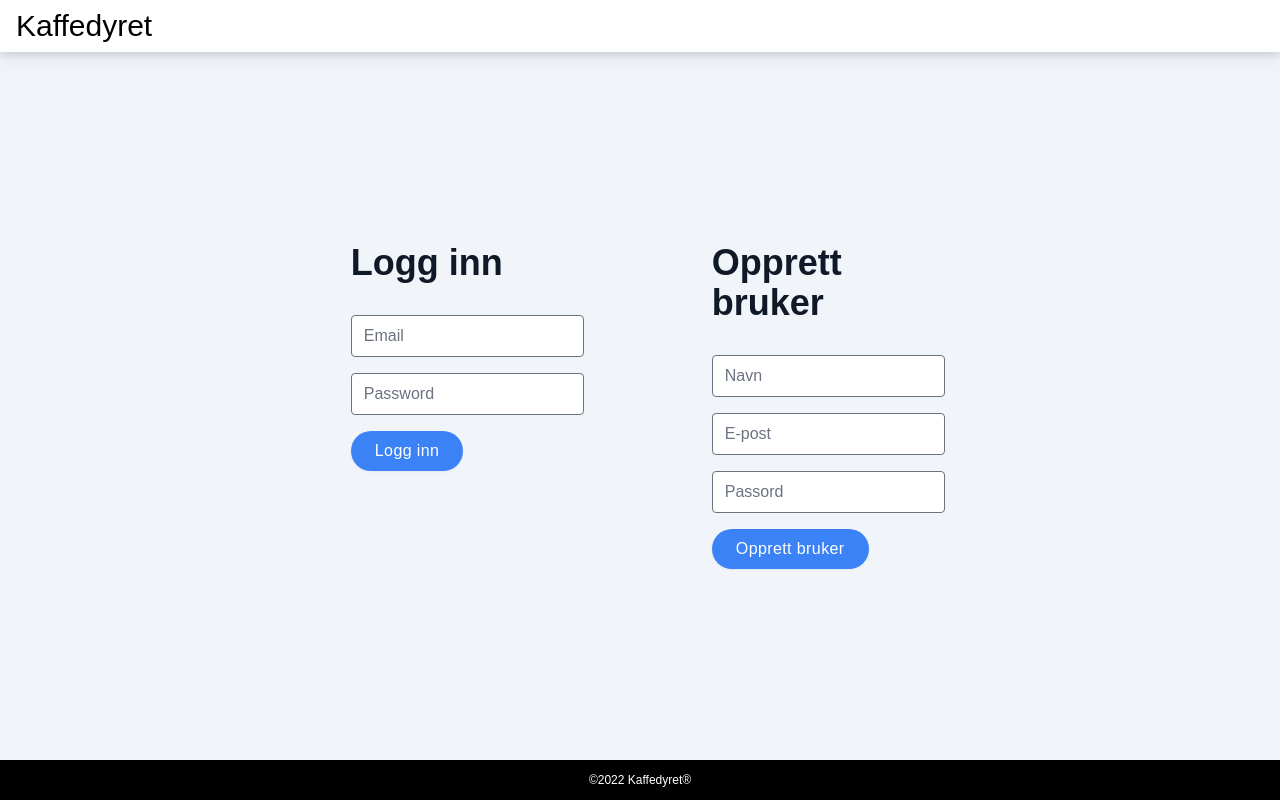
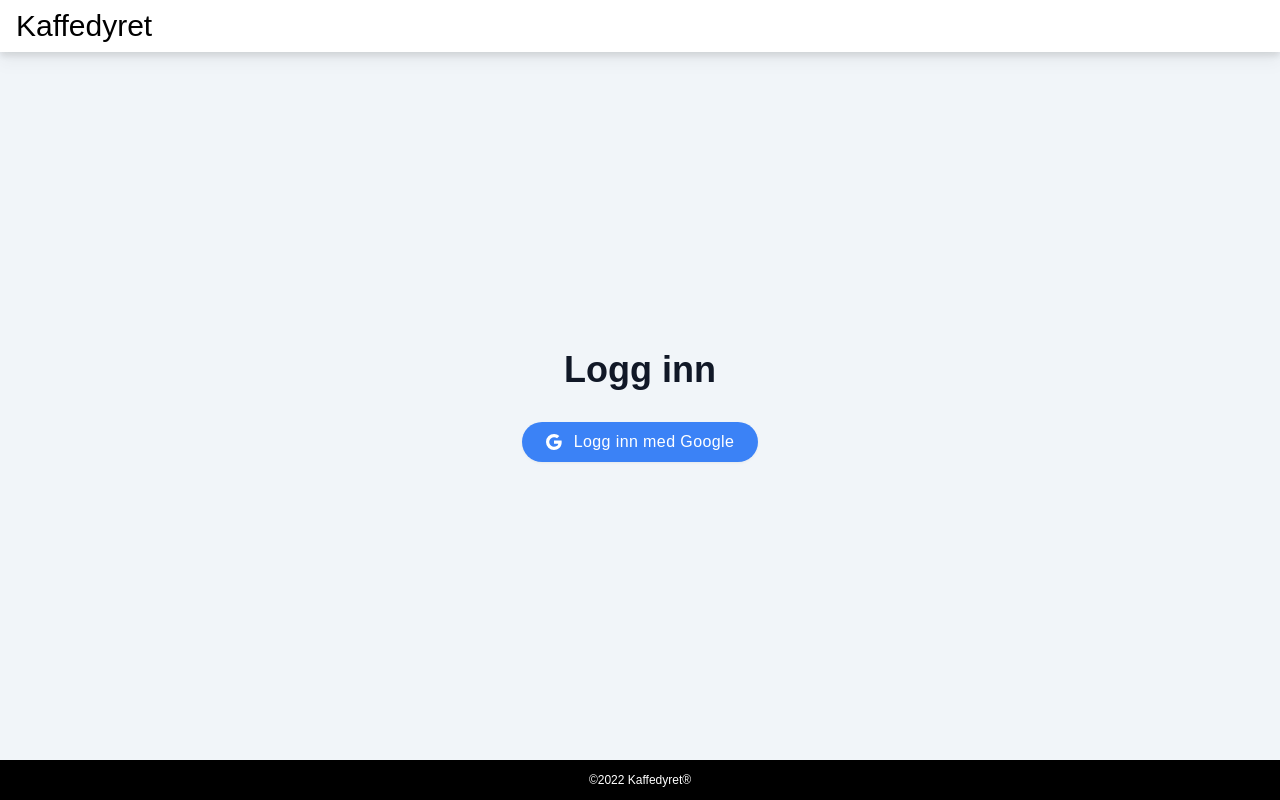
Before and after one commit to kaffedyret/kaffedyret.mono, a Next.js app: page /admin in a window 1280 px wide. Built offline with nearby package versions, Linux system fonts and the light colour scheme; no server answers; a web font is replaced by a local one; what next-auth-sanity, use-shopping-cart would draw is missing.

Commit message:
Add Google provider. Remove Sanity provider and credential signup

```diff
--- a/src/components/Button/BaseButton.tsx
+++ b/src/components/Button/BaseButton.tsx
@@ -22,7 +22,7 @@ export function BaseButton(props: Props): JSX.Element {
   return (
     <button
       className={classNames(
-        "flex items-center gap-2 rounded-full text-white tracking-wide no-underline leading-none",
+        "flex items-center gap-3 rounded-full text-white tracking-wide no-underline leading-none",
         {
           "px-6 py-3 text-md": !isLarge,
           "px-8 py-4 text-xl": isLarge,
--- a/src/features/admin/Login/index.tsx
+++ b/src/features/admin/Login/index.tsx
@@ -1,52 +1,24 @@
 import { signIn, useSession } from "next-auth/react";
-import { useState } from "react";
+import { BsGoogle } from "react-icons/bs";
 import { PrimaryButton } from "~/components/Button";
 
 const Login = () => {
-  const [email, setEmail] = useState("");
-  const [password, setPassword] = useState("");
   const { status } = useSession();
   const isLoading = status === "loading";
 
-  const handleSubmitSignIn = async (e: React.FormEvent) => {
-    e.preventDefault();
-
-    await signIn("sanity-login", {
-      redirect: true,
-      email,
-      password,
-    });
-  };
-
   return (
-    <div className="prose">
+    <div className="prose text-center">
       <h1>Logg inn</h1>
 
-      <form className="flex flex-col gap-4" onSubmit={handleSubmitSignIn}>
-        <input
-          className="rounded"
-          type="email"
-          value={email}
-          placeholder="Email"
-          onChange={(e) => setEmail(e.target.value)}
-        />
-
-        <input
-          className="rounded"
-          type="password"
-          placeholder="Password"
-          value={password}
-          onChange={(e) => setPassword(e.target.value)}
-        />
-
       <PrimaryButton
+        onClick={() => signIn("google", { redirect: true })}
         className="self-start"
         disabled={isLoading}
+        iconLeft={<BsGoogle />}
         type="submit"
       >
-          Logg inn
+        Logg inn med Google
       </PrimaryButton>
-      </form>
     </div>
   );
 };
--- a/src/features/admin/Signup/index.tsx
+++ /dev/null
@@ -1,70 +0,0 @@
-import { signUp } from "next-auth-sanity/client";
-import { signIn, useSession } from "next-auth/react";
-import { useState } from "react";
-import { PrimaryButton } from "~/components/Button";
-
-const Signup = () => {
-  const [name, setName] = useState("");
-  const [email, setEmail] = useState("");
-  const [password, setPassword] = useState("");
-  const { status } = useSession();
-  const isLoading = status === "loading";
-
-  const handleSubmit = async (e: React.FormEvent) => {
-    e.preventDefault();
-
-    await signUp({
-      email,
-      password,
-      name,
-    });
-
-    await signIn("sanity-login", {
-      redirect: true,
-      email,
-      password,
-    });
-  };
-
-  return (
-    <div className="">
-      <h1>Opprett bruker</h1>
-
-      <form className="flex flex-col gap-4" onSubmit={handleSubmit}>
-        <input
-          className="rounded"
-          type="text"
-          placeholder="Navn"
-          value={name}
-          onChange={(e) => setName(e.target.value)}
-        />
-
-        <input
-          className="rounded"
-          type="email"
-          placeholder="E-post"
-          value={email}
-          onChange={(e) => setEmail(e.target.value)}
-        />
-
-        <input
-          className="rounded"
-          type="password"
-          placeholder="Passord"
-          value={password}
-          onChange={(e) => setPassword(e.target.value)}
-        />
-
-        <PrimaryButton
-          className="self-start"
-          disabled={isLoading}
-          type="submit"
-        >
-          Opprett bruker
-        </PrimaryButton>
-      </form>
-    </div>
-  );
-};
-
-export default Signup;
--- a/src/pages/admin/index.tsx
+++ b/src/pages/admin/index.tsx
@@ -1,7 +1,6 @@
 import type {
-  GetServerSidePropsResult,
-  NextPage,
-  GetServerSidePropsContext,
+  GetServerSidePropsContext, GetServerSidePropsResult,
+  NextPage
 } from "next";
 import { unstable_getServerSession } from "next-auth/next";
 import { signOut, useSession } from "next-auth/react";
@@ -9,11 +8,10 @@ import { DangerButton } from "~/components/Button";
 import Loading from "~/components/Loading";
 import AdminDashboard from "~/features/admin/AdminDashboard";
 import Login from "~/features/admin/Login";
-import Signup from "~/features/admin/Signup";
 import {
   ordersQuery,
   orderStatusesQuery,
-  userQuery,
+  userQuery
 } from "~/lib/sanity/queries";
 import sanityClient from "~/lib/sanity/sanityClient";
 import { Order } from "~/models/Order";
@@ -51,11 +49,8 @@ const AdminPage: NextPage = ({ orderStatuses, orders }: Props) => {
     );
   } else if (status === "unauthenticated") {
     return (
-      <main className="flex flex-col gap-4 w-full h-full justify-center items-center">
-        <div className="flex gap-32 prose">
-          <Login />
-          <Signup />
-        </div>
+      <main className="flex w-full h-full justify-center items-center">
+        <Login />
       </main>
     );
   } else {
--- a/src/pages/api/auth/[...nextauth].ts
+++ b/src/pages/api/auth/[...nextauth].ts
@@ -1,11 +1,14 @@
 import NextAuth, { NextAuthOptions } from "next-auth";
 import { SanityAdapter, SanityCredentials } from "next-auth-sanity";
+import GoogleProvider from "next-auth/providers/google";
 import sanityClient from "~/lib/sanity/sanityClient";
 
 export const authOptions: NextAuthOptions = {
   providers: [
-    // @ts-ignore
-    SanityCredentials(sanityClient),
+    GoogleProvider({
+      clientId: process.env.GOOGLE_CLIENT_ID || "",
+      clientSecret: process.env.GOOGLE_CLIENT_SECRET || "",
+    }),
   ],
   session: {
     strategy: "jwt",
--- a/src/pages/api/sanity/signUp.ts
+++ /dev/null
@@ -1,5 +0,0 @@
-import { signUpHandler } from "next-auth-sanity";
-import sanityClient from "~/lib/sanity/sanityClient";
-
-// @ts-ignore
-export default signUpHandler(sanityClient);
```
Lines whose indentation alone changed are shown as unchanged.
